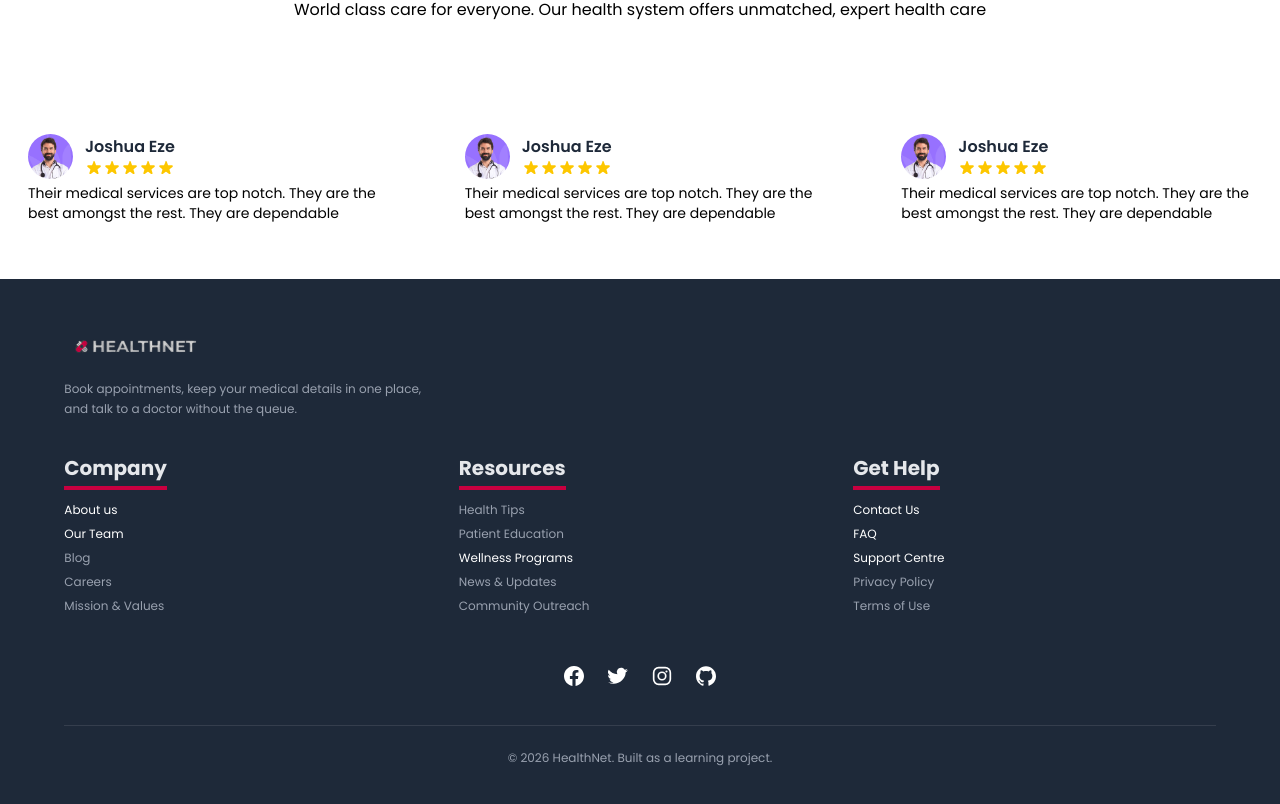
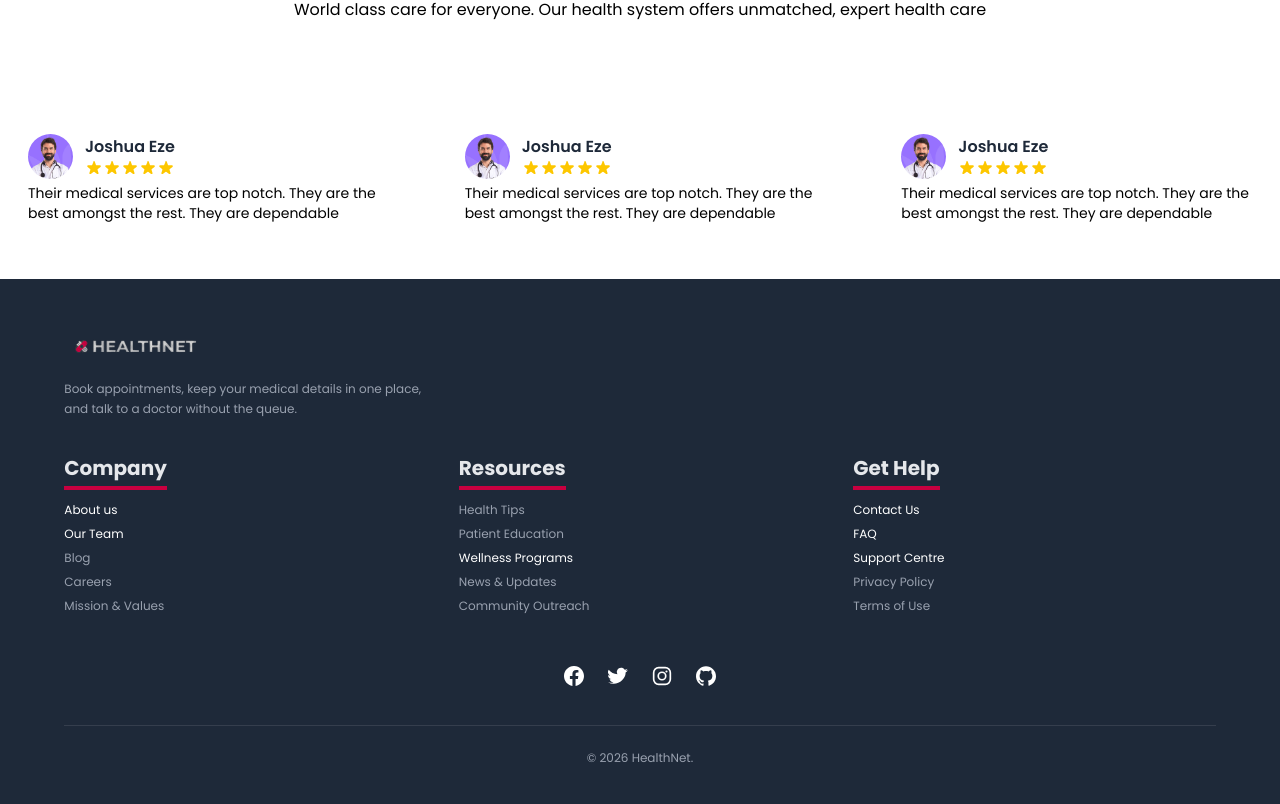
Before and after one commit to Jarl-kelven/hospital-management, a Next.js app: page /home in a window 1280 px wide. Shown: the part 4167-4971 px from the top of the page. Built offline with nearby package versions, Linux system fonts and the light colour scheme; no server answers; the database is empty.

Commit message:
minor additions

```diff
--- a/components/Footer.tsx
+++ b/components/Footer.tsx
@@ -194,7 +194,7 @@ export default function Footer() {
         </ul>
 
         <p className="mt-8 border-t border-white/10 pt-6 text-center text-xs text-gray-400">
-          © {year} HealthNet. Built as a learning project.
+          © {year} HealthNet.
         </p>
       </div>
     </footer>
```
Also changed, not shown: 1 other file (tests, documents, lock files or other folders).
